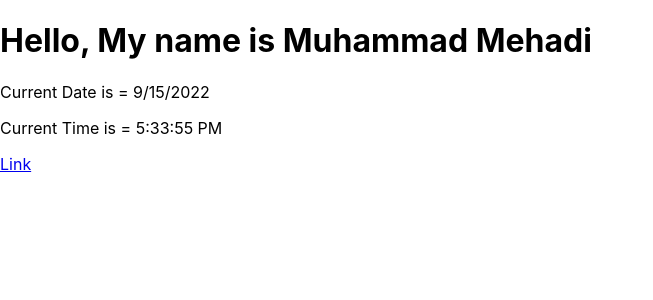
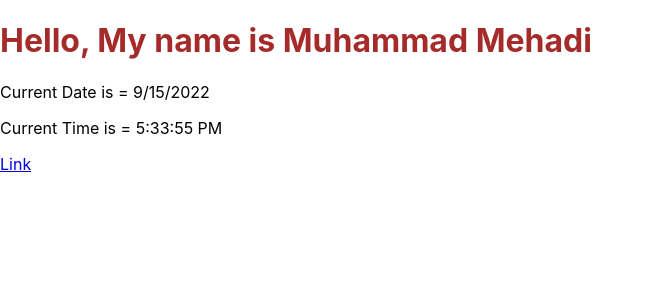
Before and after one commit to Programmer-Mehadi/reactapp1, a React (Create React App) app: page / in a window 1280 px wide. Shown: the top 300 px of the page, without its empty margins (0-653 px from the left). Built offline with nearby package versions, Linux system fonts and the light colour scheme.

Commit message:
React Css add

```diff
--- a/src/index.css
+++ b/src/index.css
@@ -11,3 +11,6 @@ code {
   font-family: source-code-pro, Menlo, Monaco, Consolas, 'Courier New',
     monospace;
 }
+.name{
+color: brown;
+}
--- a/src/index.js
+++ b/src/index.js
@@ -1,6 +1,6 @@
 // import React from 'react';
 import React from "react";
-import ReactDOM from "react-dom";
+import ReactDOM from "react-dom/client";
 import "./index.css";
 // import reportWebVitals from './reportWebVitals';
 
@@ -40,17 +40,22 @@ const lName = 'Mehadi';
 /*
 JSX Attributes:
 */
+/*
+Link css file:
+1. import "./fileName.css";
+2. use class / className
+ */
 const name = "Muhammad Mehadi";
 const currDate = new Date().toLocaleDateString();
 const currTime = new Date().toLocaleTimeString();
-ReactDOM.render(
+const root = ReactDOM.createRoot(document.getElementById('root'));
+root.render(
   <React.Fragment>
-    <h1 contentEditable='true'>Hello, My name is {name}</h1>
+    <h1 className="name" id="id">Hello, My name is {name}</h1>
     <p>Current Date is = {currDate}</p>
     <p>Current Time is = {currTime}</p>
     <a href="https://youtube.com">Link</a>
-  </React.Fragment>,
-  document.getElementById("root")
+  </React.Fragment>
 );
 
 // If you want to start measuring performance in your app, pass a function
```
